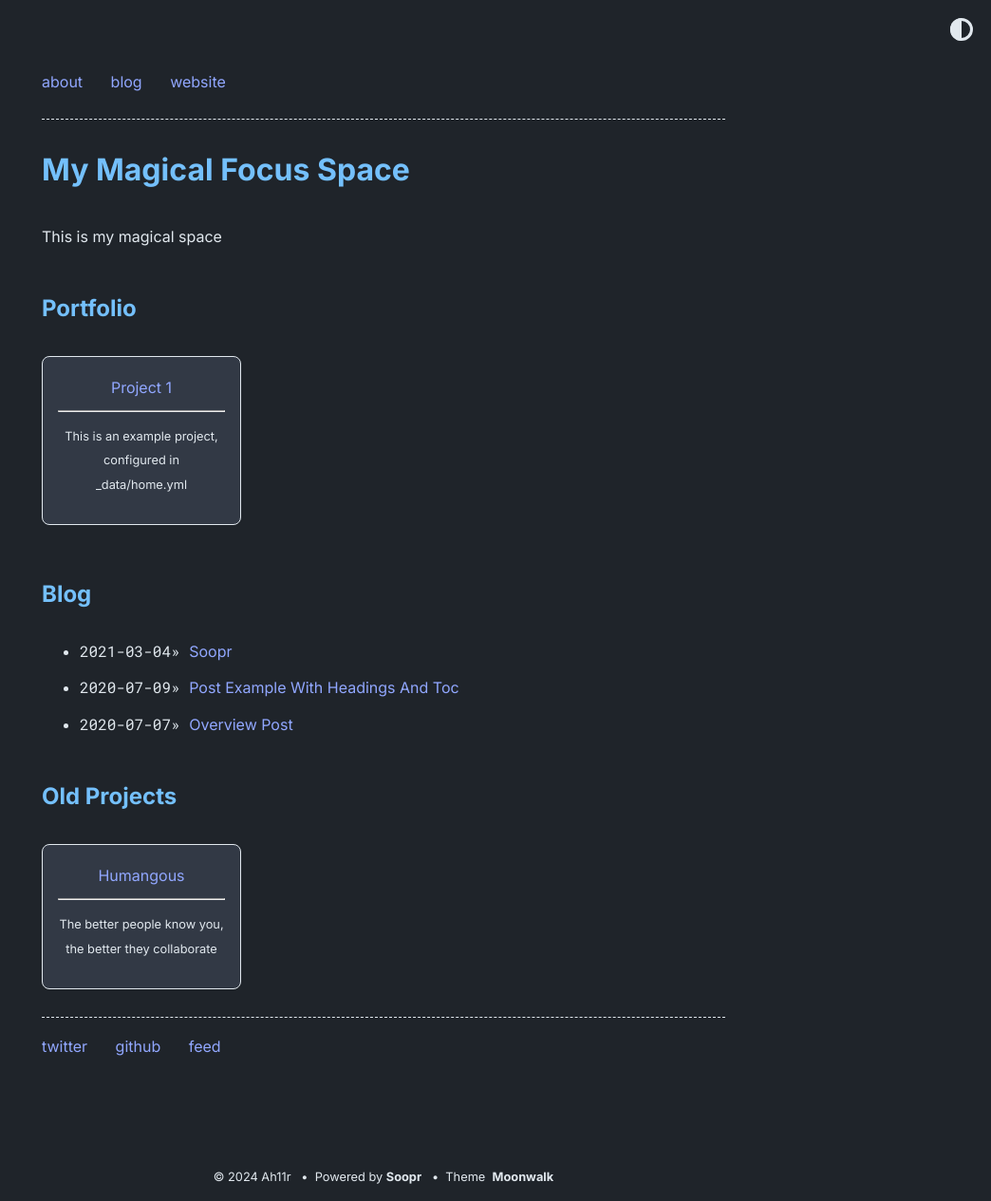
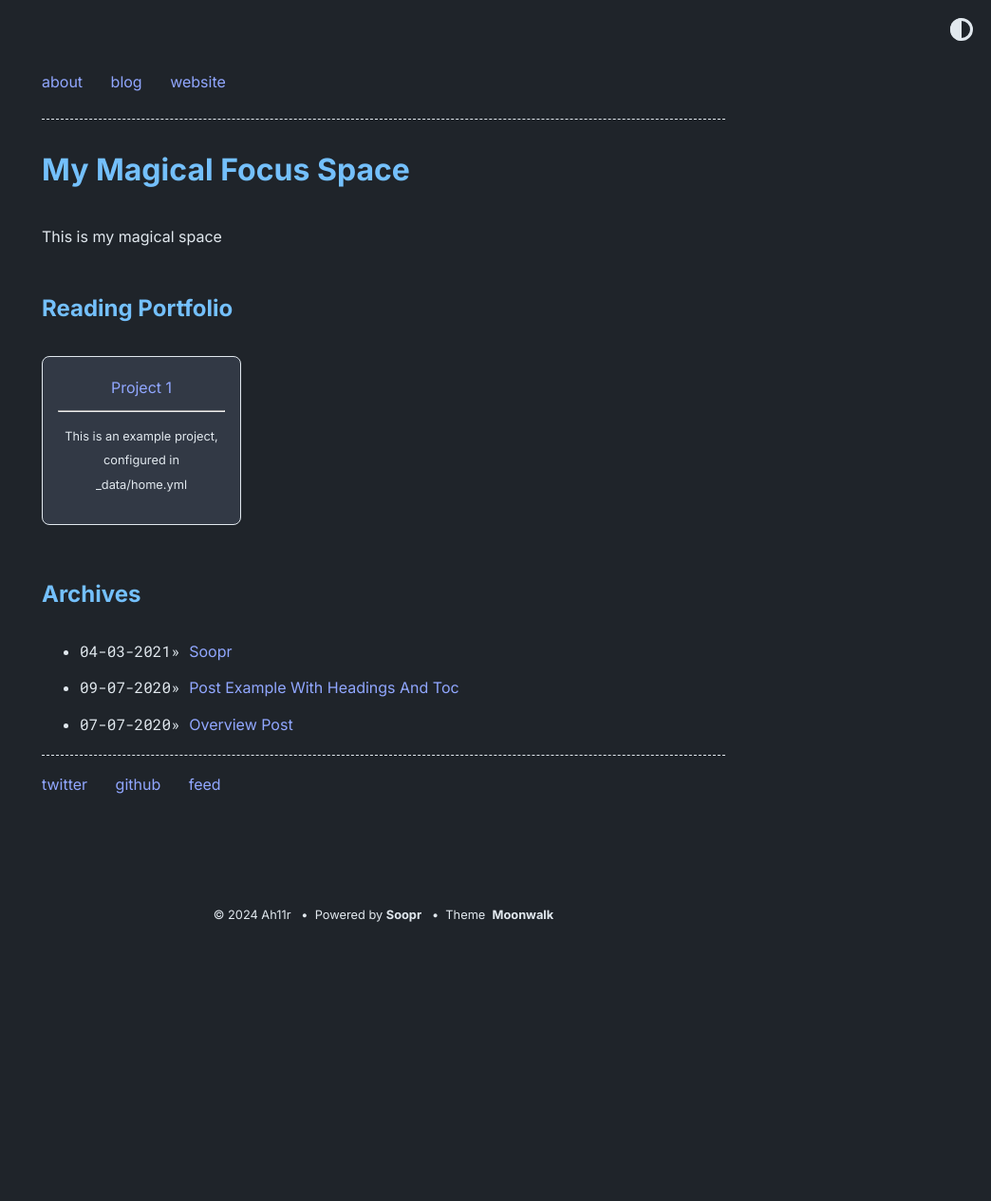
Before and after one commit to Ah11r/swiftlyblue, a Jekyll site: the page built from index.md, in a window 1280 px wide. Shown: the whole page at 95% size, without its empty margins (236-1280 px from the left). Built offline with Jekyll 4.4.1, drawn with Linux system fonts in a browser that asks for light colours; after the commit the page ends 989 px from its top, so only the background shows below that.

Commit message:
moreadditions

```diff
--- a/_config.yml
+++ b/_config.yml
@@ -18,8 +18,8 @@ remote_theme: abhinavs/moonwalk
 theme_config:
   appearance: "dark" # can be "light", "dark" or "auto"
   appearance_toggle: true # if appearance can be switched by user
-  back_home_text: "home.." # customize text for homepage link in post layout
-  date_format: "%Y-%m-%d" # customize how date is formatted
+  back_home_text: "<< home" # customize text for homepage link in post layout
+  date_format: "%d-%m-%Y" # customize how date is formatted
   show_description: true # show blog description
   show_navbar: true # show horizontal navbar
   show_footer: true # show footer links in home page,add in _data/home.yml
@@ -27,16 +27,16 @@ theme_config:
   # following keys are using to create home layout
   show_projects: true # show projects as cards, add in _data/home.yml
   show_blog: true # show blog posts added in _posts
-  show_old_projects: true # show old projects as cards, add in _data/home.yml
+  show_old_projects: false # show old projects as cards, add in _data/home.yml
   show_misc_list: false # show generic vertical list for misc details, add _data/home.yml
   show_reading_time: true # show number of words and reading time in the blog posts
   show_tags: true # show tags in a blog posts
   # options for "home" page
   home:
-    title_projects: Portfolio
+    title_projects: Reading Portfolio
     title_misc_list: Details
-    title_blog: Blog
-    title_old_projects: Old Projects
+    title_blog: Archives
+    title_old_projects: Unrelated Projects
 
 soopr:
   publish_token: "pt_75f7f4f77f56e2b5181c96012f41da69" # sign up at https://www.soopr.co to get your publish token and personalize share and reaction options
```
